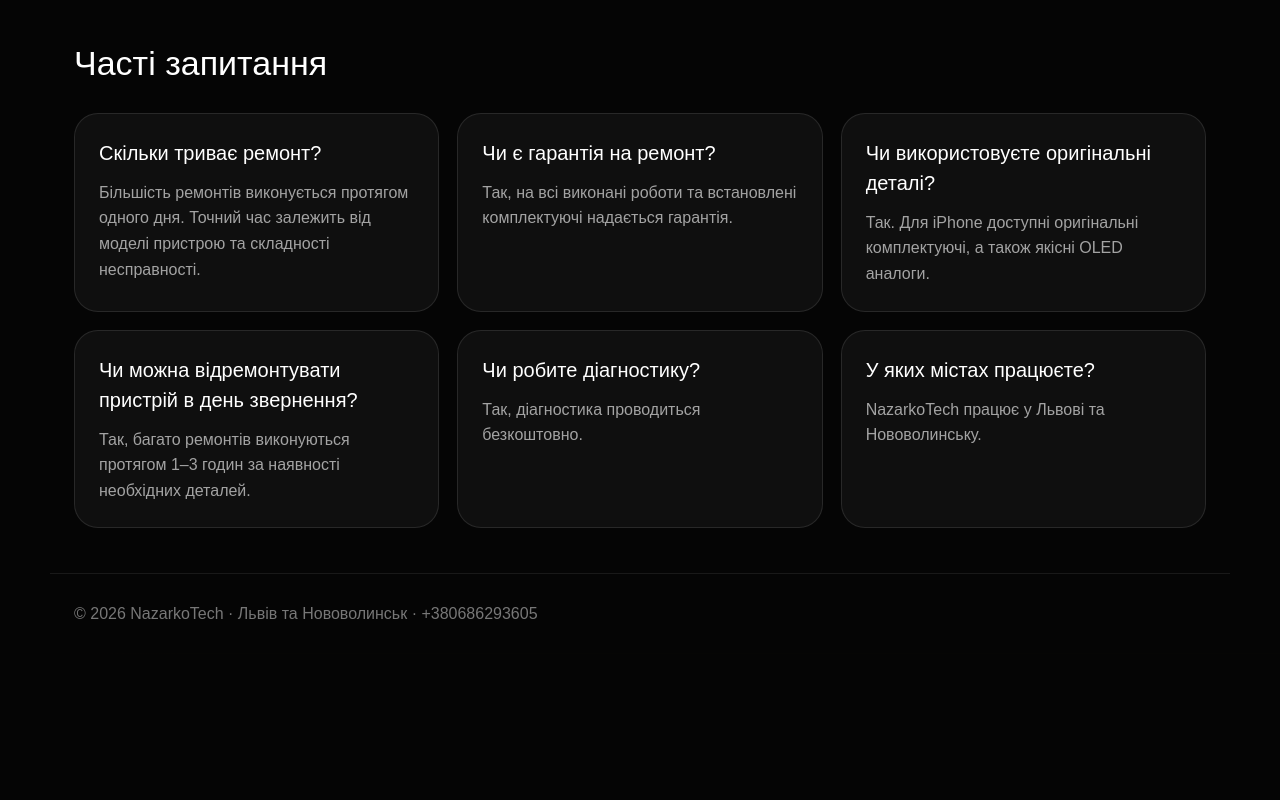
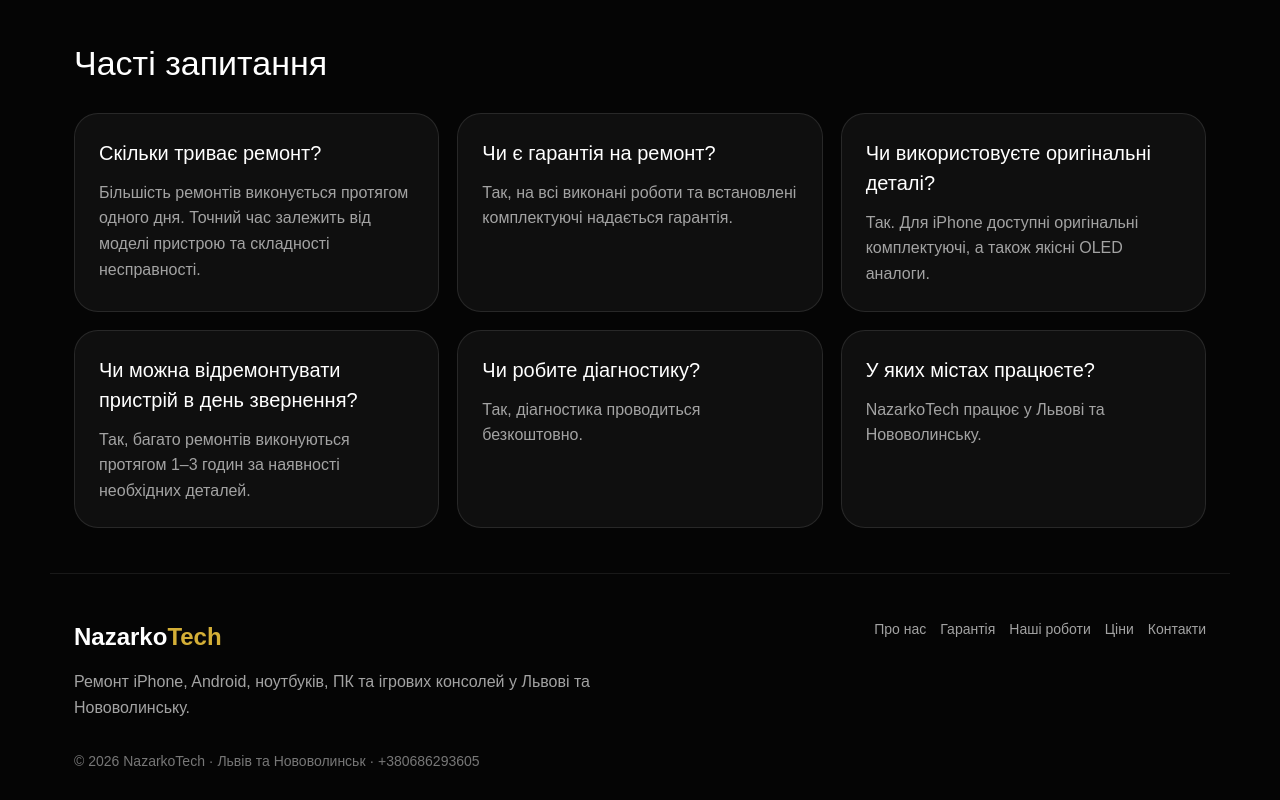
Before and after one commit to NazarkoMi/nazarkotech, a Next.js app: page / in a window 1280 px wide. Shown: the part 4788-5588 px from the top of the page. Before the commit the page ends 5442 px from the top, so only its background shows below. Built offline with nearby package versions, Linux system fonts and the light colour scheme.

Commit message:
add footest

```diff
--- /dev/null
+++ b/app/components/Footer.tsx
@@ -0,0 +1,76 @@
+export default function Footer() {
+  return (
+    <footer style={footer}>
+      <div style={inner}>
+        <div>
+          <a href="/" style={logo}>
+            Nazarko<span style={{ color: "#D4AF37" }}>Tech</span>
+          </a>
+
+          <p style={text}>
+            Ремонт iPhone, Android, ноутбуків, ПК та ігрових консолей у Львові та Нововолинську.
+          </p>
+        </div>
+
+        <div style={links}>
+          <a href="/about" style={link}>Про нас</a>
+          <a href="/warranty" style={link}>Гарантія</a>
+          <a href="/works" style={link}>Наші роботи</a>
+          <a href="/price" style={link}>Ціни</a>
+          <a href="/contacts" style={link}>Контакти</a>
+        </div>
+      </div>
+
+      <div style={bottom}>
+        © 2026 NazarkoTech · Львів та Нововолинськ · +380686293605
+      </div>
+    </footer>
+  );
+}
+
+const footer = {
+  maxWidth: "1180px",
+  margin: "0 auto",
+  padding: "45px 24px 28px",
+  borderTop: "1px solid rgba(255,255,255,0.08)",
+};
+
+const inner = {
+  display: "grid",
+  gridTemplateColumns: "repeat(auto-fit, minmax(260px, 1fr))",
+  gap: "28px",
+  alignItems: "start",
+};
+
+const logo = {
+  color: "white",
+  textDecoration: "none",
+  fontSize: "24px",
+  fontWeight: "bold",
+};
+
+const text = {
+  color: "#A3A3A3",
+  lineHeight: "1.6",
+  maxWidth: "520px",
+  marginTop: "14px",
+};
+
+const links = {
+  display: "flex",
+  flexWrap: "wrap" as const,
+  gap: "14px",
+  justifyContent: "flex-end",
+};
+
+const link = {
+  color: "#A3A3A3",
+  textDecoration: "none",
+  fontSize: "14px",
+};
+
+const bottom = {
+  color: "#777",
+  marginTop: "30px",
+  fontSize: "14px",
+};
--- a/app/page.tsx
+++ b/app/page.tsx
@@ -7,6 +7,7 @@ import WhyUs from "./components/WhyUs";
 import Reviews from "./components/Reviews";
 import OurWorks from "./components/OurWorks";
 import FAQ from "./components/FAQ";
+import Footer from "./components/Footer";
 
 export default function Home() {
   return (
@@ -44,9 +45,7 @@ export default function Home() {
 
       <FAQ />
 
-      <footer style={footer}>
-        © 2026 NazarkoTech · Львів та Нововолинськ · +380686293605
-      </footer>
+      <Footer />
 
       <style>{`
         * {
@@ -173,11 +172,3 @@ const buttonCenter = {
   justifyContent: "center",
   marginTop: "28px",
 };
-
-const footer = {
-  maxWidth: "1180px",
-  margin: "0 auto",
-  padding: "28px 24px",
-  borderTop: "1px solid rgba(255,255,255,0.08)",
-  color: "#777",
-};
```
Also changed, not shown: app/warranty/page.tsx (renamed from app/components/warranty/page.tsx).
